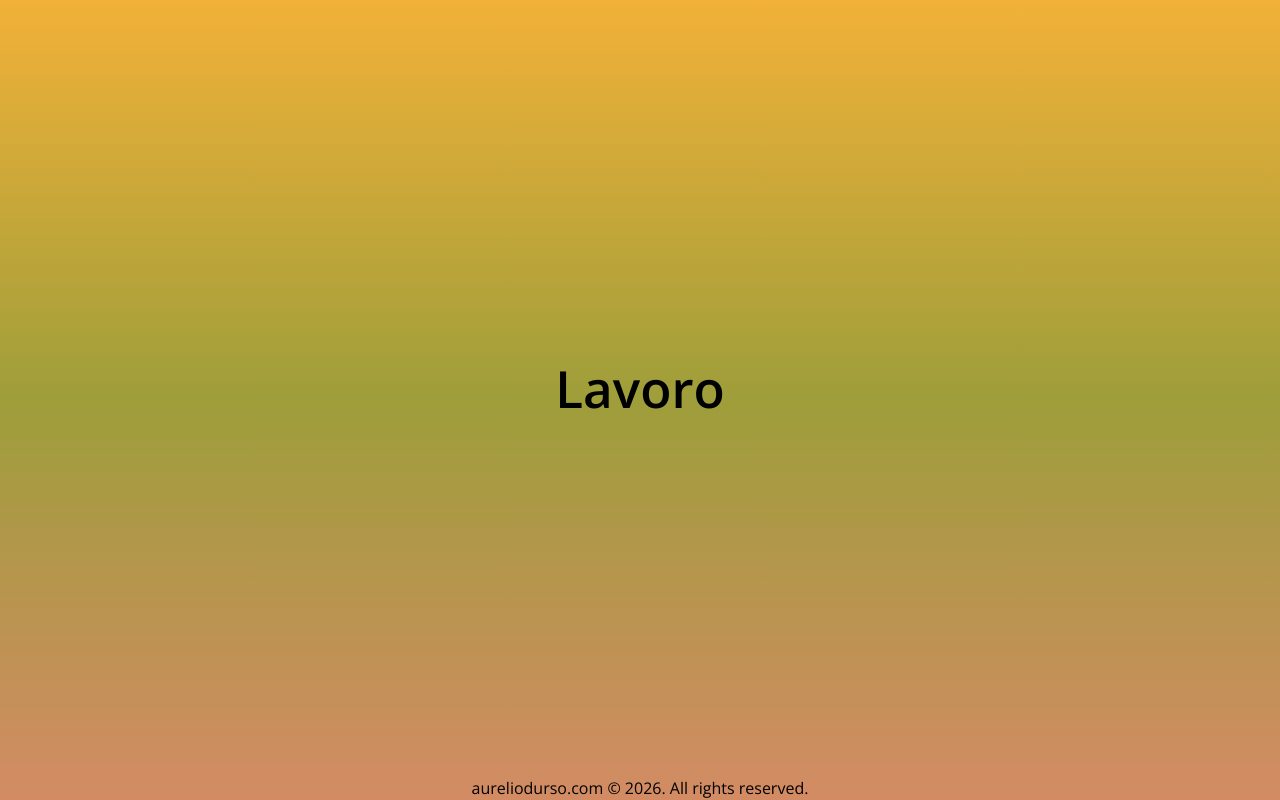
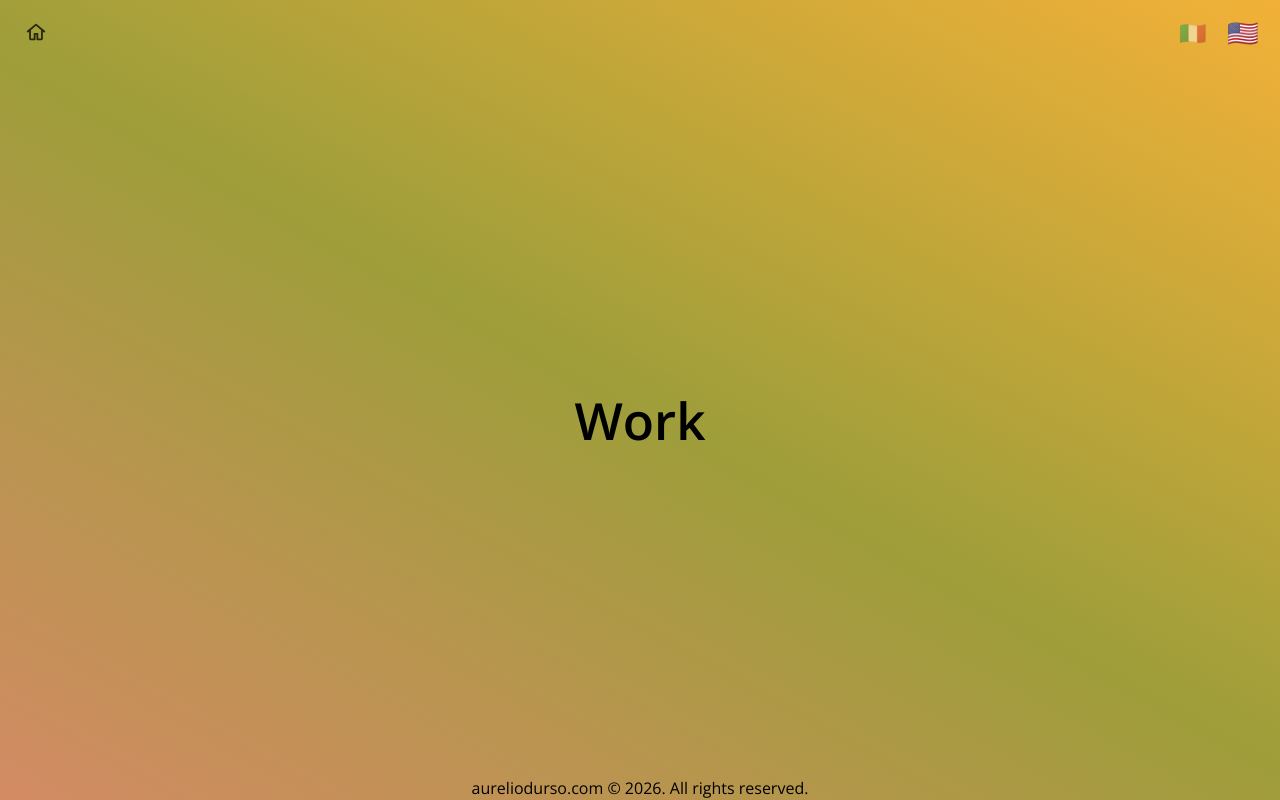
Before and after one commit to aureliodd/aureliodursodotcom, a React (Vite) app: page /work in a window 1280 px wide. Built offline with nearby package versions, Linux system fonts and the light colour scheme.

Commit message:
translations, small improvements & fixes

```diff
--- a/index.html
+++ b/index.html
@@ -3,7 +3,6 @@
   <head>
     <meta charset="UTF-8" />
     <title>Aurelio D'Urso</title>
-    <meta name="description" content="Benvenuti sulla mia pagina personale">
     <meta name="keywords" content="Blog,Developer,Mobile,Web,App,Swift,React">
     <meta name="author" content="Aurelio D'Urso">
     <link rel="icon" type="image/svg+xml" href="/favicon.ico" />
--- a/src/App.jsx
+++ b/src/App.jsx
@@ -5,23 +5,28 @@ import NotFound from './pages/NoPage'
 import Work from './pages/Work'
 import { BrowserRouter as Router, Routes, Route  } from 'react-router-dom'
 import { getPeriodOfTheYear } from './classes/utils'
-import { HelmetProvider } from 'react-helmet-async';
+import { Helmet, HelmetProvider } from 'react-helmet-async';
+import { LanguageProvider, useLanguage } from './i18n/LanguageContext'
+import Header from './components/Header'
 
 
 
-function App() {
+function AppContent() {
 
   const [currentTheme, setCurrentTheme] = useState('container')
+  const { t } = useLanguage()
 
   useEffect(() => {
     setCurrentTheme((theme) => theme + ' ' + getPeriodOfTheYear())
   }, [])
 
   return (
-    <HelmetProvider>
     <div className={currentTheme}>
-        <header> {/* Empty. For future use? */} </header>
+      <Helmet>
+        <meta name="description" content={t('home.metaDescription')} />
+      </Helmet>
       <Router>
+        <Header />
         <Routes>
           <Route index element={<Home />} />
           <Route path="work" element={<Work />}  />
@@ -29,9 +34,18 @@ function App() {
         </Routes>
       </Router>
       <footer className='footer'>
-          aureliodurso.com © {new Date().getFullYear()}. All rights reserved.
+        aureliodurso.com © {new Date().getFullYear()}. {t('footer.rights')}
       </footer>
     </div>
+  )
+}
+
+function App() {
+  return (
+    <HelmetProvider>
+      <LanguageProvider>
+        <AppContent />
+      </LanguageProvider>
     </HelmetProvider>
   )
 }
--- a/src/classes/utils.jsx
+++ b/src/classes/utils.jsx
@@ -34,7 +34,7 @@ export const getPeriodOfTheYear = () => {
     };
   })
 
-  console.log(seasons)
+  // console.log(seasons)
 
   let classN = []
 
--- /dev/null
+++ b/src/components/Header.jsx
@@ -0,0 +1,29 @@
+import { Link, useLocation } from 'react-router-dom'
+import LanguageSwitcher from './LanguageSwitcher'
+import { useLanguage } from '../i18n/LanguageContext'
+
+function Header() {
+  const { pathname } = useLocation()
+  const { t } = useLanguage()
+  const isHome = pathname === '/'
+
+  return (
+    <header>
+      <div className="headerLeft">
+        {!isHome && (
+          <Link to="/" className="homeLink" aria-label={t('nav.home')} title={t('nav.home')}>
+            <svg viewBox="0 0 24 24" width="22" height="22" fill="none" stroke="currentColor" strokeWidth="2" strokeLinecap="round" strokeLinejoin="round" aria-hidden="true">
+              <path d="M3 11.5 12 4l9 7.5" />
+              <path d="M5.5 10v9a1 1 0 0 0 1 1h4v-6h3v6h4a1 1 0 0 0 1-1v-9" />
+            </svg>
+          </Link>
+        )}
+      </div>
+      <div className="headerRight">
+        <LanguageSwitcher />
+      </div>
+    </header>
+  )
+}
+
+export default Header
--- /dev/null
+++ b/src/components/LanguageSwitcher.jsx
@@ -0,0 +1,30 @@
+import { useLanguage } from '../i18n/LanguageContext'
+
+const LANGUAGES = [
+  { code: 'it', label: 'Italiano', flag: '🇮🇹' },
+  { code: 'en', label: 'English', flag: '🇺🇸' },
+]
+
+function LanguageSwitcher() {
+  const { language, setLanguage } = useLanguage()
+
+  return (
+    <div className="languageSwitcher">
+      {LANGUAGES.map(({ code, label, flag }) => (
+        <button
+          key={code}
+          type="button"
+          className={code === language ? 'active' : ''}
+          onClick={() => setLanguage(code)}
+          aria-label={label}
+          aria-pressed={code === language}
+          title={label}
+        >
+          {flag}
+        </button>
+      ))}
+    </div>
+  )
+}
+
+export default LanguageSwitcher
--- /dev/null
+++ b/src/i18n/LanguageContext.jsx
@@ -0,0 +1,53 @@
+import { createContext, useContext, useEffect, useMemo, useState } from 'react'
+import translations, { DEFAULT_LANGUAGE, SUPPORTED_LANGUAGES } from './translations'
+
+const STORAGE_KEY = 'language'
+
+const LanguageContext = createContext(null)
+
+const detectBrowserLanguage = () => {
+  if (typeof navigator === 'undefined') return DEFAULT_LANGUAGE
+
+  const candidates = navigator.languages?.length ? navigator.languages : [navigator.language]
+
+  const match = candidates
+    .map((locale) => locale?.slice(0, 2).toLowerCase())
+    .find((code) => SUPPORTED_LANGUAGES.includes(code))
+
+  return match || DEFAULT_LANGUAGE
+}
+
+const getInitialLanguage = () => {
+  const stored = typeof window !== 'undefined' ? window.localStorage.getItem(STORAGE_KEY) : null
+  if (SUPPORTED_LANGUAGES.includes(stored)) return stored
+  return detectBrowserLanguage()
+}
+
+// eslint-disable-next-line react/prop-types
+export function LanguageProvider({ children }) {
+  const [language, setLanguageState] = useState(getInitialLanguage)
+
+  useEffect(() => {
+    window.localStorage.setItem(STORAGE_KEY, language)
+    document.documentElement.lang = language
+  }, [language])
+
+  const setLanguage = (lang) => {
+    if (SUPPORTED_LANGUAGES.includes(lang)) setLanguageState(lang)
+  }
+
+  const t = useMemo(() => {
+    return (key) => key.split('.').reduce((acc, part) => acc?.[part], translations[language]) ?? key
+  }, [language])
+
+  const value = useMemo(() => ({ language, setLanguage, t }), [language, t])
+
+  return <LanguageContext.Provider value={value}>{children}</LanguageContext.Provider>
+}
+
+// eslint-disable-next-line react-refresh/only-export-components
+export function useLanguage() {
+  const context = useContext(LanguageContext)
+  if (!context) throw new Error('useLanguage must be used within a LanguageProvider')
+  return context
+}
--- /dev/null
+++ b/src/i18n/translations.js
@@ -0,0 +1,48 @@
+export const SUPPORTED_LANGUAGES = ['it', 'en']
+
+export const DEFAULT_LANGUAGE = 'it'
+
+const translations = {
+  it: {
+    nav: {
+      home: 'Home',
+    },
+    home: {
+      metaDescription: 'Benvenuti sulla mia pagina personale',
+    },
+    work: {
+      title: 'Lavoro',
+    },
+    notFound: {
+      title: '404',
+      subtitle: 'Pagina non trovata',
+      visitPrefix: 'Potresti voler visitare la',
+      home: 'Home',
+    },
+    footer: {
+      rights: 'Tutti i diritti riservati.',
+    },
+  },
+  en: {
+    nav: {
+      home: 'Home',
+    },
+    home: {
+      metaDescription: 'Welcome to my personal page',
+    },
+    work: {
+      title: 'Work',
+    },
+    notFound: {
+      title: '404',
+      subtitle: 'Page not found',
+      visitPrefix: 'You might want to visit the',
+      home: 'Home',
+    },
+    footer: {
+      rights: 'All rights reserved.',
+    },
+  },
+}
+
+export default translations
--- a/src/pages/Home.jsx
+++ b/src/pages/Home.jsx
@@ -1,18 +1,29 @@
-import { useEffect, useState } from 'react'
+import { useEffect, useMemo, useState } from 'react'
 import { Helmet } from 'react-helmet-async'
 import { MYNAME, SECOND, WORDDELETIONTIME, WORDWRITETIME } from '../constants/constants.js'
+import { useLanguage } from '../i18n/LanguageContext'
 
 import me from '../assets/me.jpg'
 import instagram from '../assets/instagram.png'
 import linkedin from '../assets/linkedin.png'
 import github from '../assets/github.png'
 
-const MYMESSAGES = JSON.parse(import.meta.env.VITE_REACT_APP_MYMESSAGES || '[]');
-const QUALITIES = JSON.parse(import.meta.env.VITE_REACT_APP_QUALITIES || '[]');
+const MYMESSAGES_BY_LANG = {
+  it: JSON.parse(import.meta.env.VITE_REACT_APP_MYMESSAGES_IT || '[]'),
+  en: JSON.parse(import.meta.env.VITE_REACT_APP_MYMESSAGES_EN || '[]'),
+}
+const QUALITIES_BY_LANG = {
+  it: JSON.parse(import.meta.env.VITE_REACT_APP_QUALITIES_IT || '[]'),
+  en: JSON.parse(import.meta.env.VITE_REACT_APP_QUALITIES_EN || '[]'),
+}
 
 const sleep = (ms) => new Promise((resolve) => setTimeout(resolve, ms))
 
 function Home() {
+
+  const { language } = useLanguage()
+  const MYMESSAGES = useMemo(() => MYMESSAGES_BY_LANG[language], [language])
+  const QUALITIES = useMemo(() => QUALITIES_BY_LANG[language], [language])
 
   const [myMessage, setMyMessage] = useState(MYMESSAGES[0].message)
   const [cursorClassName, setCursorClassName] = useState('cursor')
@@ -20,6 +31,9 @@ function Home() {
   const [qualityStyle, setQualitystyle] = useState('')
 
   useEffect(() => {
+    setMyMessage(MYMESSAGES[0].message)
+    setCursorClassName('cursor')
+
     let cancelled = false
 
     const typewriter = async () => {
@@ -55,10 +69,12 @@ function Home() {
     typewriter()
 
     return () => { cancelled = true }
-  }, [])
+  }, [MYMESSAGES])
 
 
   useEffect(() => {
+    setQuality(QUALITIES[0])
+
     let cancelled = false
     let index = 0
 
@@ -80,14 +96,13 @@ function Home() {
     rotateQuality()
 
     return () => { cancelled = true }
-  }, [])
+  }, [QUALITIES])
 
 
   return (
     <div>
       <Helmet>
         <title>{ MYNAME } - Homepage</title>
-        <meta name="description" content="Benvenuti sulla mia pagina personale" />
         <link rel="canonical" href="http://aureliodurso.com" />
       </Helmet>
       <section>
--- a/src/pages/Work.jsx
+++ b/src/pages/Work.jsx
@@ -1,7 +1,10 @@
+import { useLanguage } from '../i18n/LanguageContext'
+
 function Work() {
+  const { t } = useLanguage()
   return (
     <div>
-      <h1>Lavoro</h1>
+      <h1>{t('work.title')}</h1>
     </div>
   )
 }
--- a/src/style/App.scss
+++ b/src/style/App.scss
@@ -43,38 +43,88 @@
   align-content: space-between;
 }
 
+@property --gradient-angle {
+	syntax: '<angle>';
+	inherits: false;
+	initial-value: 0deg;
+}
+
+@property --gradient-pos-x {
+	syntax: '<percentage>';
+	inherits: false;
+	initial-value: 50%;
+}
+
+@property --gradient-pos-y {
+	syntax: '<percentage>';
+	inherits: false;
+	initial-value: 50%;
+}
+
+@keyframes rotate-gradient {
+	to { --gradient-angle: 360deg; }
+}
+
+@keyframes drift-gradient {
+	0%   { --gradient-pos-x: 35%; --gradient-pos-y: 30%; }
+	50%  { --gradient-pos-x: 65%; --gradient-pos-y: 70%; }
+	100% { --gradient-pos-x: 35%; --gradient-pos-y: 30%; }
+}
+
 .autumn {
+	--gradient-pos-x: 50%;
+	--gradient-pos-y: 50%;
 	background: radial-gradient(
-		circle,
+		circle at var(--gradient-pos-x) var(--gradient-pos-y),
 		rgb(182, 125, 91) 0%,
 		rgba(80,109,143,1) 100%
 	);
+
+	@media (prefers-reduced-motion: no-preference) {
+		animation: drift-gradient 28s ease-in-out infinite;
+	}
 }
 
 .winter {
+	--gradient-angle: 45deg;
 	background: linear-gradient(
-		45deg,
+		var(--gradient-angle),
 		rgb(3, 56, 126) 0%,
 		rgb(116, 146, 180) 100%
 	);
+
+	@media (prefers-reduced-motion: no-preference) {
+		animation: rotate-gradient 40s linear infinite;
+	}
 }
 
 .summer {
+	--gradient-angle: 180deg;
 	background-image: linear-gradient(
+		var(--gradient-angle),
 		rgb(242, 177, 56),
 		rgb(158, 158, 58),
 		rgb(211, 139, 100)
 	);
 	color: black;
+
+	@media (prefers-reduced-motion: no-preference) {
+		animation: rotate-gradient 34s linear infinite;
+	}
 }
 
 .spring {
+	--gradient-angle: -45deg;
 	background: linear-gradient(
-		-45deg,
+		var(--gradient-angle),
 		rgb(196, 114, 221) 0%,
 		rgb(119, 222, 126) 100%
 	);
 	color: black;
+
+	@media (prefers-reduced-motion: no-preference) {
+		animation: rotate-gradient 36s linear infinite;
+	}
 }
 
 .christmas {
@@ -169,6 +219,103 @@
 
 .footer {
 	color: #a59f9f;
+}
+
+header {
+	display: flex;
+	align-items: center;
+	justify-content: space-between;
+	gap: 12px;
+	padding: 12px 16px;
+}
+
+.headerLeft, .headerRight {
+	display: flex;
+	align-items: center;
+}
+
+.homeLink {
+	display: inline-flex;
+	align-items: center;
+	justify-content: center;
+	width: 40px;
+	height: 40px;
+	color: inherit;
+	opacity: 0.75;
+	border-radius: 50%;
+	transition: opacity .15s ease, background-color .15s ease;
+
+	@media (hover: hover) {
+		&:hover {
+			opacity: 1;
+			background-color: rgba(255, 255, 255, 0.15);
+		}
+	}
+
+	&:active {
+		opacity: 1;
+	}
+}
+
+.summer .homeLink, .spring .homeLink {
+	@media (hover: hover) {
+		&:hover {
+			background-color: rgba(0, 0, 0, 0.08);
+		}
+	}
+}
+
+.languageSwitcher {
+	display: flex;
+	gap: 6px;
+}
+
+.languageSwitcher button {
+	background: none;
+	border: none;
+	cursor: pointer;
+	font-size: 22px;
+	line-height: 1;
+	padding: 8px;
+	opacity: 0.45;
+	transition: opacity .15s ease, transform .15s ease;
+
+	@media (hover: hover) {
+		&:hover {
+			opacity: 0.75;
+		}
+	}
+
+	&.active {
+		opacity: 1;
+		transform: scale(1.15);
+	}
+}
+
+@media (max-width: 480px) {
+	header {
+		padding: 8px 10px;
+		gap: 8px;
+	}
+
+	.homeLink {
+		width: 34px;
+		height: 34px;
+
+		svg {
+			width: 19px;
+			height: 19px;
+		}
+	}
+
+	.languageSwitcher {
+		gap: 2px;
+	}
+
+	.languageSwitcher button {
+		font-size: 19px;
+		padding: 6px;
+	}
 }
 
 
```
Also changed, not shown: src/pages/NoPage.jsx (+5 -3 lines), 2 other files (tests, documents, lock files or other folders). Lines whose indentation alone changed are shown as unchanged.
